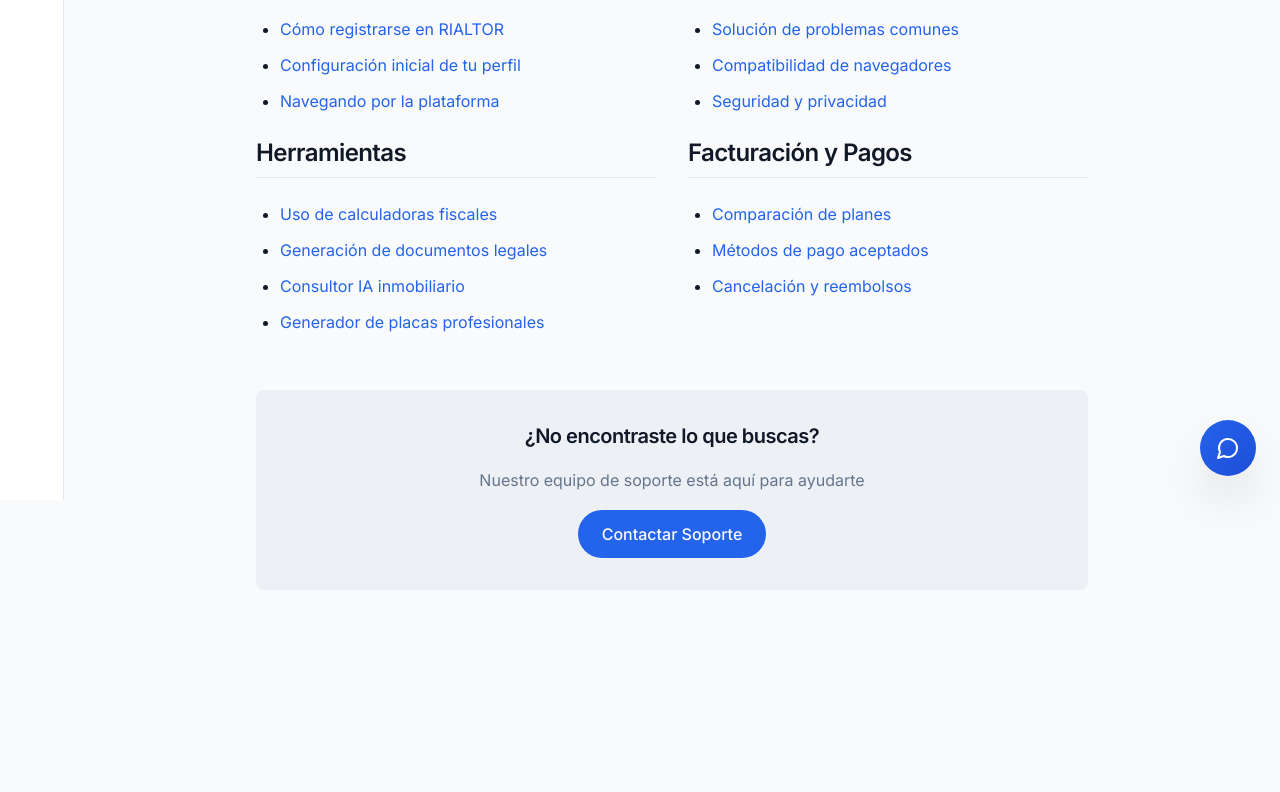
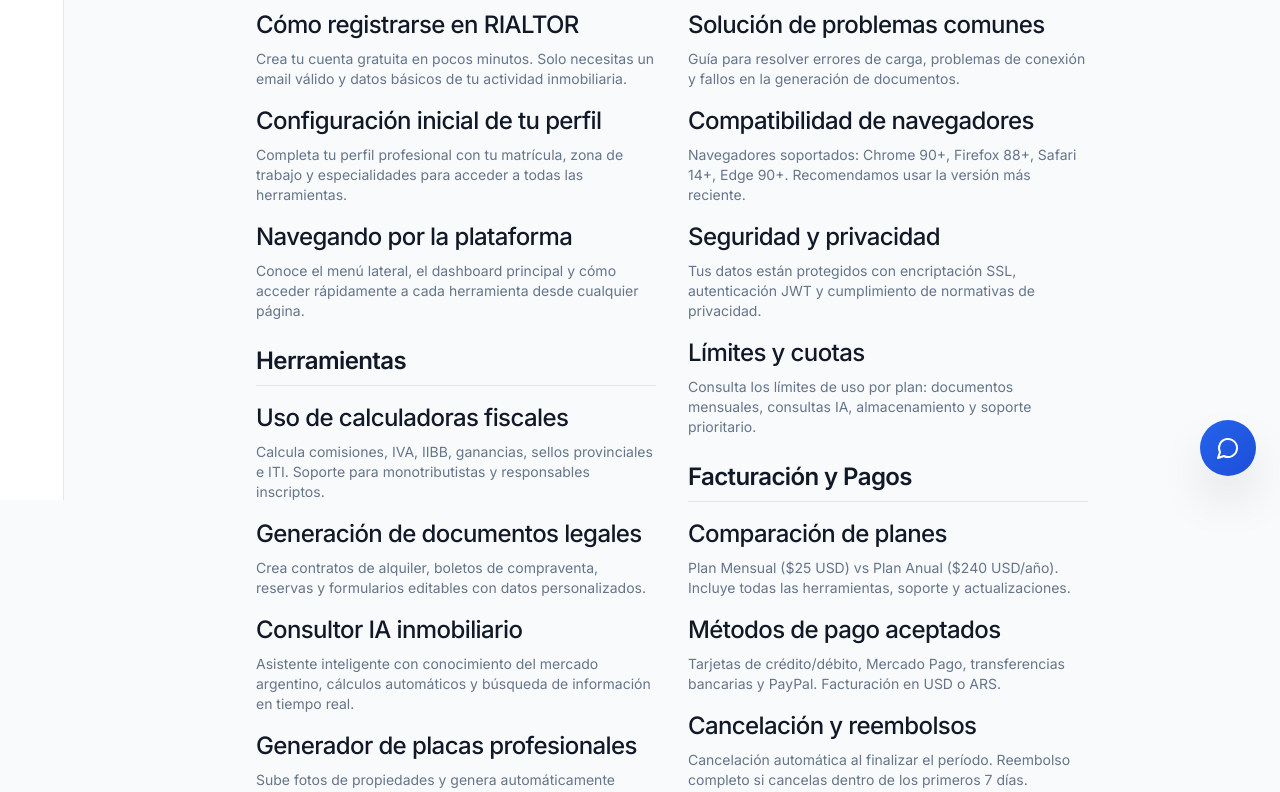
Before and after one commit to Tabix-Group/rialtor, a Next.js app in the folder frontend/: page /centro-ayuda in a window 1280 px wide. Shown: the part 300-1092 px from the top of the page. Before the commit the page ends 1018 px from the top, so only its background shows below. Built offline with nearby package versions, Linux system fonts and the light colour scheme.

Commit message:
mejoras paginas nuevas

```diff
--- a/frontend/src/app/centro-ayuda/page.tsx
+++ b/frontend/src/app/centro-ayuda/page.tsx
@@ -12,95 +12,132 @@ export default function CentroAyuda() {
 
           <div className="grid grid-cols-1 md:grid-cols-2 gap-8">
             <div className="space-y-6">
-              <section>
+              <section id="registro">
                 <h2 className="text-2xl font-semibold mb-4">Primeros Pasos</h2>
-                <ul className="space-y-3">
-                  <li>
-                    <a href="#registro" className="text-primary hover:underline">
-                      Cómo registrarse en RIALTOR
-                    </a>
-                  </li>
-                  <li>
-                    <a href="#configuracion" className="text-primary hover:underline">
-                      Configuración inicial de tu perfil
-                    </a>
-                  </li>
-                  <li>
-                    <a href="#navegacion" className="text-primary hover:underline">
-                      Navegando por la plataforma
-                    </a>
-                  </li>
-                </ul>
+                <div className="space-y-4">
+                  <div>
+                    <h3 className="font-medium mb-2">Cómo registrarse en RIALTOR</h3>
+                    <p className="text-sm text-muted-foreground">
+                      Crea tu cuenta gratuita en pocos minutos. Solo necesitas un email válido y datos básicos de tu actividad inmobiliaria.
+                    </p>
+                  </div>
+                  <div>
+                    <h3 className="font-medium mb-2">Configuración inicial de tu perfil</h3>
+                    <p className="text-sm text-muted-foreground">
+                      Completa tu perfil profesional con tu matrícula, zona de trabajo y especialidades para acceder a todas las herramientas.
+                    </p>
+                  </div>
+                  <div>
+                    <h3 className="font-medium mb-2">Navegando por la plataforma</h3>
+                    <p className="text-sm text-muted-foreground">
+                      Conoce el menú lateral, el dashboard principal y cómo acceder rápidamente a cada herramienta desde cualquier página.
+                    </p>
+                  </div>
+                </div>
               </section>
 
-              <section>
+              <section id="calculadoras">
                 <h2 className="text-2xl font-semibold mb-4">Herramientas</h2>
-                <ul className="space-y-3">
-                  <li>
-                    <a href="#calculadoras" className="text-primary hover:underline">
-                      Uso de calculadoras fiscales
-                    </a>
-                  </li>
-                  <li>
-                    <a href="#documentos" className="text-primary hover:underline">
-                      Generación de documentos legales
-                    </a>
-                  </li>
-                  <li>
-                    <a href="#chat" className="text-primary hover:underline">
-                      Consultor IA inmobiliario
-                    </a>
-                  </li>
-                  <li>
-                    <a href="#placas" className="text-primary hover:underline">
-                      Generador de placas profesionales
-                    </a>
-                  </li>
-                </ul>
+                <div className="space-y-4">
+                  <div>
+                    <h3 className="font-medium mb-2">Uso de calculadoras fiscales</h3>
+                    <p className="text-sm text-muted-foreground">
+                      Calcula comisiones, IVA, IIBB, ganancias, sellos provinciales e ITI. Soporte para monotributistas y responsables inscriptos.
+                    </p>
+                  </div>
+                  <div>
+                    <h3 className="font-medium mb-2">Generación de documentos legales</h3>
+                    <p className="text-sm text-muted-foreground">
+                      Crea contratos de alquiler, boletos de compraventa, reservas y formularios editables con datos personalizados.
+                    </p>
+                  </div>
+                  <div>
+                    <h3 className="font-medium mb-2">Consultor IA inmobiliario</h3>
+                    <p className="text-sm text-muted-foreground">
+                      Asistente inteligente con conocimiento del mercado argentino, cálculos automáticos y búsqueda de información en tiempo real.
+                    </p>
+                  </div>
+                  <div>
+                    <h3 className="font-medium mb-2">Generador de placas profesionales</h3>
+                    <p className="text-sm text-muted-foreground">
+                      Sube fotos de propiedades y genera automáticamente placas con IA para redes sociales y portales inmobiliarios.
+                    </p>
+                  </div>
+                  <div>
+                    <h3 className="font-medium mb-2">Sistema de gestión financiera</h3>
+                    <p className="text-sm text-muted-foreground">
+                      Controla tus ingresos, gastos, comisiones y finanzas personales con reportes detallados y análisis de rentabilidad.
+                    </p>
+                  </div>
+                  <div>
+                    <h3 className="font-medium mb-2">Calendario profesional</h3>
+                    <p className="text-sm text-muted-foreground">
+                      Organiza citas, visitas, eventos y recordatorios. Sincronización con Google Calendar y notificaciones automáticas.
+                    </p>
+                  </div>
+                </div>
               </section>
             </div>
 
             <div className="space-y-6">
-              <section>
+              <section id="problemas">
                 <h2 className="text-2xl font-semibold mb-4">Soporte Técnico</h2>
-                <ul className="space-y-3">
-                  <li>
-                    <a href="#problemas" className="text-primary hover:underline">
-                      Solución de problemas comunes
-                    </a>
-                  </li>
-                  <li>
-                    <a href="#compatibilidad" className="text-primary hover:underline">
-                      Compatibilidad de navegadores
-                    </a>
-                  </li>
-                  <li>
-                    <a href="#seguridad" className="text-primary hover:underline">
-                      Seguridad y privacidad
-                    </a>
-                  </li>
-                </ul>
+                <div className="space-y-4">
+                  <div>
+                    <h3 className="font-medium mb-2">Solución de problemas comunes</h3>
+                    <p className="text-sm text-muted-foreground">
+                      Guía para resolver errores de carga, problemas de conexión y fallos en la generación de documentos.
+                    </p>
+                  </div>
+                  <div>
+                    <h3 className="font-medium mb-2">Compatibilidad de navegadores</h3>
+                    <p className="text-sm text-muted-foreground">
+                      Navegadores soportados: Chrome 90+, Firefox 88+, Safari 14+, Edge 90+. Recomendamos usar la versión más reciente.
+                    </p>
+                  </div>
+                  <div>
+                    <h3 className="font-medium mb-2">Seguridad y privacidad</h3>
+                    <p className="text-sm text-muted-foreground">
+                      Tus datos están protegidos con encriptación SSL, autenticación JWT y cumplimiento de normativas de privacidad.
+                    </p>
+                  </div>
+                  <div>
+                    <h3 className="font-medium mb-2">Límites y cuotas</h3>
+                    <p className="text-sm text-muted-foreground">
+                      Consulta los límites de uso por plan: documentos mensuales, consultas IA, almacenamiento y soporte prioritario.
+                    </p>
+                  </div>
+                </div>
               </section>
 
-              <section>
+              <section id="planes">
                 <h2 className="text-2xl font-semibold mb-4">Facturación y Pagos</h2>
-                <ul className="space-y-3">
-                  <li>
-                    <a href="#planes" className="text-primary hover:underline">
-                      Comparación de planes
-                    </a>
-                  </li>
-                  <li>
-                    <a href="#pagos" className="text-primary hover:underline">
-                      Métodos de pago aceptados
-                    </a>
-                  </li>
-                  <li>
-                    <a href="#cancelacion" className="text-primary hover:underline">
-                      Cancelación y reembolsos
-                    </a>
-                  </li>
-                </ul>
+                <div className="space-y-4">
+                  <div>
+                    <h3 className="font-medium mb-2">Comparación de planes</h3>
+                    <p className="text-sm text-muted-foreground">
+                      Plan Mensual ($25 USD) vs Plan Anual ($240 USD/año). Incluye todas las herramientas, soporte y actualizaciones.
+                    </p>
+                  </div>
+                  <div>
+                    <h3 className="font-medium mb-2">Métodos de pago aceptados</h3>
+                    <p className="text-sm text-muted-foreground">
+                      Tarjetas de crédito/débito, Mercado Pago, transferencias bancarias y PayPal. Facturación en USD o ARS.
+                    </p>
+                  </div>
+                  <div>
+                    <h3 className="font-medium mb-2">Cancelación y reembolsos</h3>
+                    <p className="text-sm text-muted-foreground">
+                      Cancelación automática al finalizar el período. Reembolso completo si cancelas dentro de los primeros 7 días.
+                    </p>
+                  </div>
+                  <div>
+                    <h3 className="font-medium mb-2">Actualización y downgrade</h3>
+                    <p className="text-sm text-muted-foreground">
+                      Cambia de plan en cualquier momento. Los upgrades son inmediatos, los downgrades aplican al siguiente ciclo.
+                    </p>
+                  </div>
+                </div>
               </section>
             </div>
           </div>
--- a/frontend/src/app/contacto/page.tsx
+++ b/frontend/src/app/contacto/page.tsx
@@ -36,12 +36,12 @@ export default function Contacto() {
 
               <section>
                 <h2 className="text-2xl font-semibold mb-4">¿En qué podemos ayudarte?</h2>
-                <ul className="space-y-2 text-muted-foreground">
-                  <li>• Soporte técnico y resolución de problemas</li>
-                  <li>• Consultas sobre funcionalidades</li>
-                  <li>• Sugerencias y feedback</li>
-                  <li>• Información sobre planes y precios</li>
-                  <li>• Reporte de bugs o errores</li>
+                <ul className="space-y-2 text-muted-foreground list-disc list-inside">
+                  <li>Soporte técnico y resolución de problemas</li>
+                  <li>Consultas sobre funcionalidades</li>
+                  <li>Sugerencias y feedback</li>
+                  <li>Información sobre planes y precios</li>
+                  <li>Reporte de bugs o errores</li>
                 </ul>
               </section>
             </div>
```
